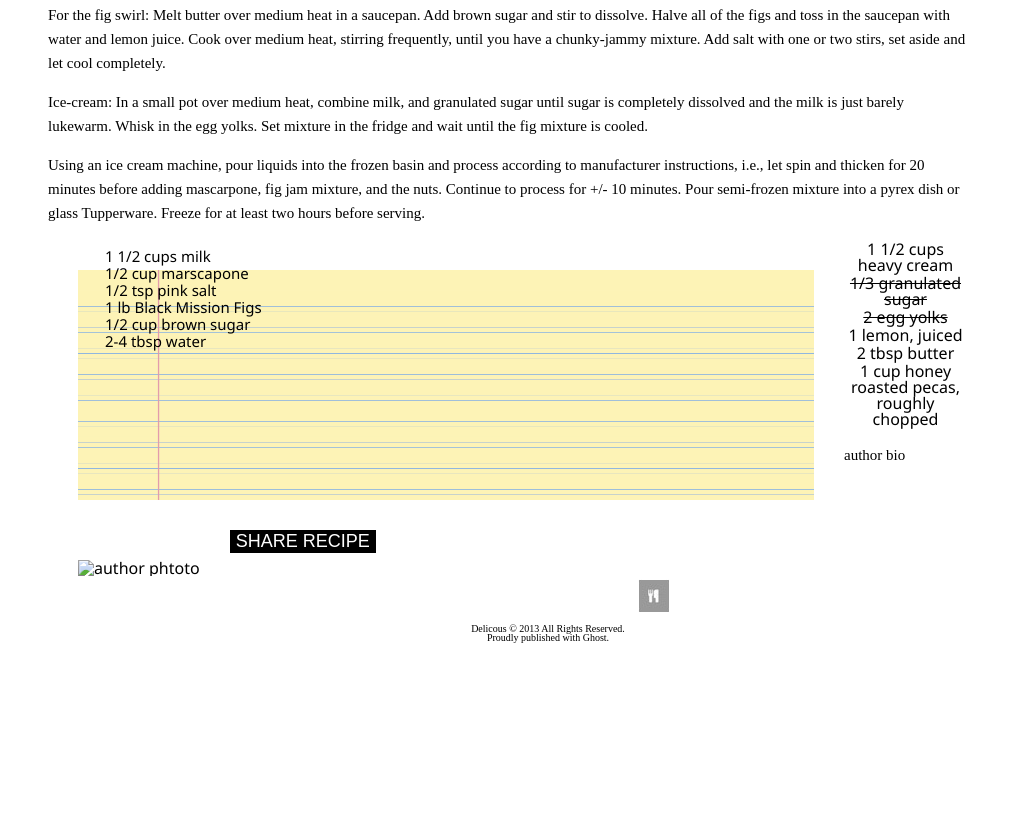
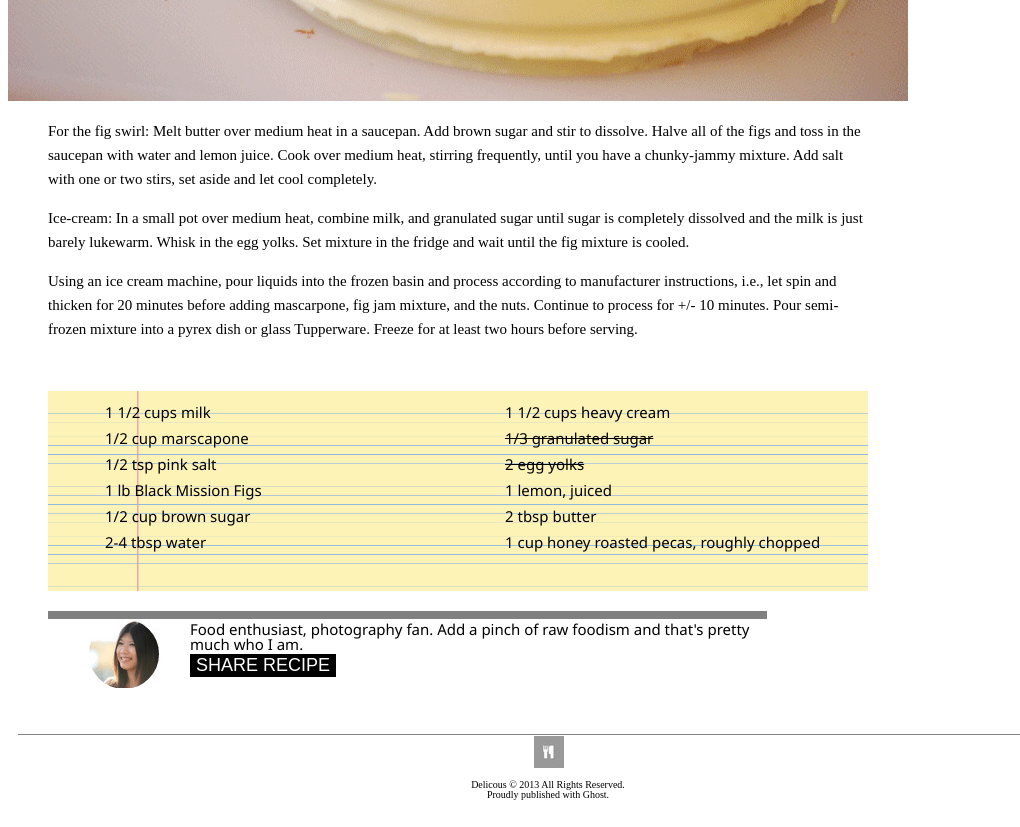
Before and after one commit to FavoredFortune/chocolate-pizza, a plain HTML site: page index.html in a window 1280 px wide. Shown: the part 847-1674 px from the top of the page, without its empty margins (0-1020 px from the left). Before the commit the page ends 1518 px from the top, so only its background shows below. Drawn offline with Linux system fonts and the light colour scheme.

Commit message:
as done as it gets. still some alignment issues and bullets don't show

```diff
--- a/css/style.css
+++ b/css/style.css
@@ -15,9 +15,24 @@ nav ul li {
   font-family: 55px;
   color: black;
 }
+div.h_line{
+  width: 100%;
+  height: 8px;
+  background: grey;
+  margin-top: 20px;
+}
+
+div.h_line2{
+  width: 100%;
+  height: 1px;
+  background: grey;
+  margin-top: 20px;
+}
 .tagline{
-  font-family: uni-sans;
+  font-family: 'Segoe UI', Tahoma, Geneva, Verdana, sans-serif;
   font-size: 10px;
+  margin-right: 200px;
+  margin-top: 2px;
 }
 body{
   font-family: 'Segoe UI', Tahoma, Verdana, sans-serif;
@@ -26,18 +41,27 @@ body{
 header{
   align-content: center;
 }
+h1{
+  font-family: Arial, Helvetica, sans-serif;
+  font-size: 60px;
+  color: black;
+  margin:5px, 30px, 5px, 30px;
+}
 h2{
   font-size: 20px;
   margin-bottom: 20px;
 }
+.print{
+  margin: 0px;
+}
 main{
-  width: 960px;
+  width: 860px;
 }
 main img {
-  margin:30px;
+  margin:10px, 30px, 20px, 80px;
 }
 main ul li {
-  display: inline-block;
+  display: inline;
   margin: 30px, 30px, 30px, 0px;
 }
 main ul li:last-child {
@@ -61,6 +85,7 @@ main p {
 .recipecard {
   position: relative;
   text-align: center;
+  margin-bottom: 50px;
 }
 div.left li {
   color: black;
@@ -69,6 +94,7 @@ div.left li {
   position: relative;
   text-align: left;
   list-style-type: square;
+  list-style-position: inside;
 }
 .left {
   position: absolute;
@@ -80,9 +106,14 @@ div.left li {
 }
 div.left ul{
   list-style-type: square;
+  line-height: 1.5rem;
+  list-style-position: inside;
 }
 div.right ul{
   list-style-type: square;
+  list-style-position: inside;
+  line-height: 1.5rem;
+  list-style-position: inside;
 }
 div.right li {
   color: black;
@@ -91,6 +122,8 @@ div.right li {
   position: relative;
   text-align: left;
   list-style-type: square;
+  margin-left: 400px;
+  list-style-position: inside;
 }
 .right {
   position: absolute;
@@ -100,7 +133,12 @@ div.right li {
   font-family: 'Segoe UI', Tahoma, Geneva, Verdana, sans-serif;
   font-size: 15px;
 }
-
+#author{
+  display: inline-block;
+  margin: 30px, 30px, 30px, 0px;
+  font-family: 'Segoe UI', Tahoma, Geneva, Verdana, sans-serif;
+  font-size: 15px;
+}
 
 button {
   background: black;
--- a/index.html
+++ b/index.html
@@ -10,23 +10,31 @@
     <ul>
       <li><img src="img/logo.png" alt="Delicious logo"></li>
       <li id="coname">Delicious</li>
-      <li class = "tagline">the best food on the web</li>
-      <div></div>
+      <li class = "tagline">THE BEST FOOD ON THE WEB</li>
+
       <li><img src="img/fb-icon.png" alt="Follow Us on Facebook"></li>
       <li><img src="img/twit-icon.png" alt="Follow Us on Twitter"></li>
       <li><img src="img/gp-icon.png" alt="Follow Us on Google+"></li>
       <li><img src="img/insta-icon.png" alt="Follow Us on Instagram"></li>
       <li><img src="img/flic-icon.png" alt="Follow Us on Flicker"></li>
       <li><img src="img/pint-icon.png" alt="Follow Us on Pinterest"></li>
-      <div></div>
+
       <li><img src="img/rss-icon.png" alt="Add us to your RSS"></li>
       <li><img src="img/mail-icon.png" alt="Email us">
-      <div></div>
+
     </ul>
-    <img class="end of nav" height="20px"/>
+    <div class="h_line"></div>
   </nav>
+  <section class="wide-stroke"></section>
 </header>
 <main>
+  <h1>Chocolate Pizza</h1>
+  <ul>
+    <li><p class="tagline">POSTED ON 15 DEC 2013/DESSERTS</p>
+    </li>
+    <li><img class= "print" src="img/print-icon.png" alt="Print this page icon"></li>
+  </ul>
+
   <img src="img/choco-pizza.png" alt="Image of a chocolate pizza">
   <ul>
   <section>
@@ -38,7 +46,7 @@
       <span></span>
     <section>
       <div class="recipecard">
-        <img src="img/Yellow-lined-paper-background.jpeg" alt="Recipe Card background" style="width:80%;" style="height:20%;" height="230px">
+        <img src="img/Yellow-lined-paper-background.jpeg" alt="Recipe Card background" style="width:100%;" style="height:20%;" height="200px">
         <div class="left">
           <ul>
             <li>1 1/2 cups milk</li>
@@ -49,7 +57,7 @@
             <li>2-4 tbsp water</li>
           </ul>
         </div>
-        <div class="right"></div>
+        <div class="right">
         <ul>
             <li>1 1/2 cups heavy cream</li>
             <li><strike>1/3 granulated sugar</strike></li>
@@ -60,15 +68,22 @@
         </ul>
       </div>
     </section>
-      <img src="" alt="author phtoto">
-      <p>author bio</p>
-      <button>
-        SHARE RECIPE
-      </button>
-  </div>
+    <section id="author">
+        <div class="h_line"></div>
+      <ul>
+      <li><img src="img/van-pic.png" alt="Photo of author Vanessa Stevenson"></li>
+      <li>Food enthusiast, photography fan. Add a pinch of raw foodism and that's pretty much who I am. </li>
+      <li>
+        <button>
+          SHARE RECIPE
+        </button>
+      </li>
+      </ul>
   </section>
+
 </main>
 <footer>
+  <div class = "h_line2"></div>
   <img src="img/small-logo.png" alt="tiny logo image">
   <p>Delicous &copy; 2013 All Rights Reserved.<br>
   Proudly published with Ghost. </p>
```
Also changed, not shown: 1 other file.
